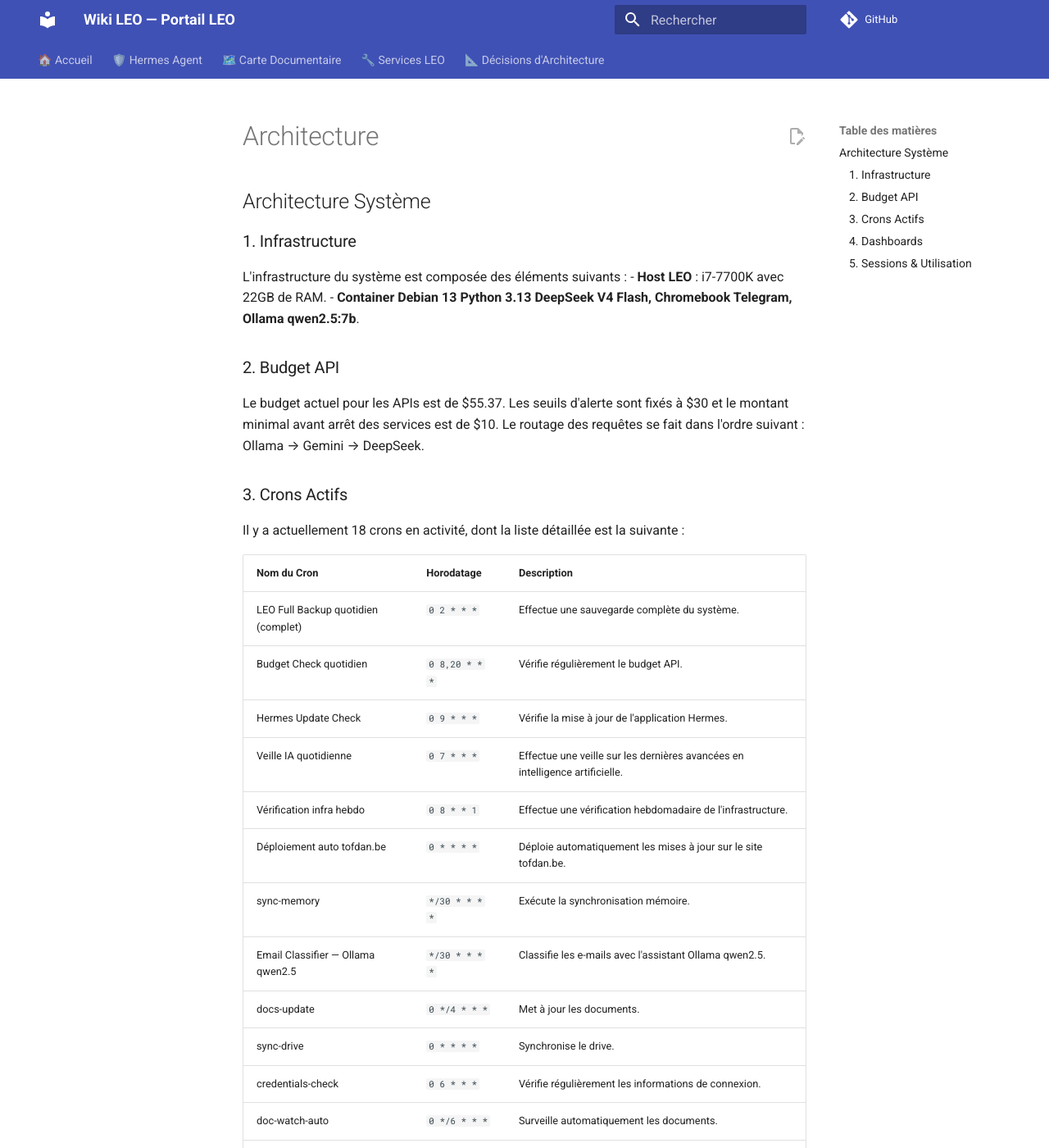
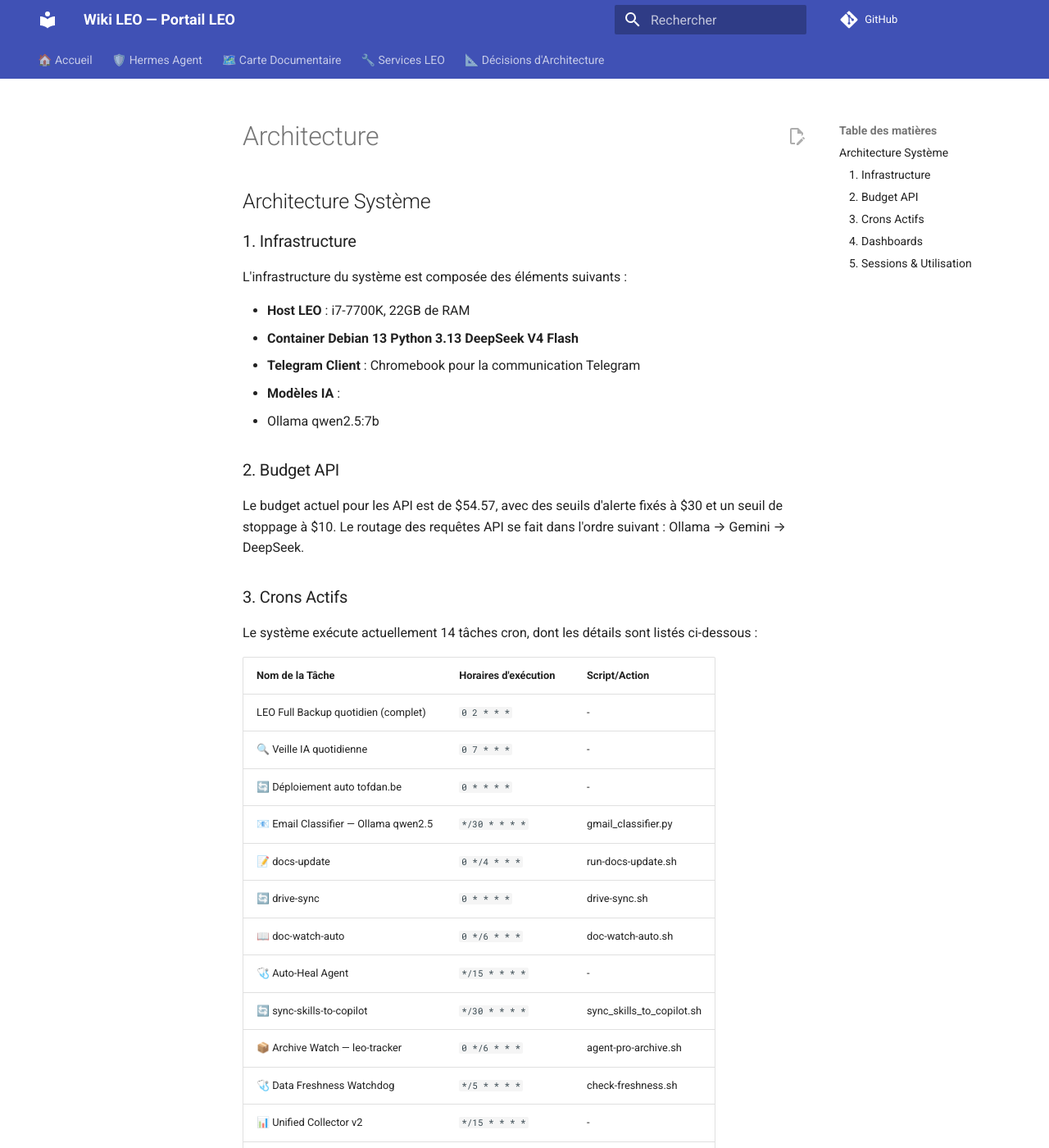
Before and after one commit to christophedanhier-hash/hermes-wiki, an MkDocs documentation site: the page built from docs/hermes/architecture.md, in a window 1280 px wide and 1400 px high. Shown: the whole window at 82% size. Built offline with MkDocs 1.6.1 and Material for MkDocs 9.7.7, drawn with Linux system fonts in a browser that asks for light colours; comment, search, counter and statistics services are not loaded; some of the changed text lies outside the part shown.

Commit message:
docs: mise à jour hebdomadaire du 01/07/2026

```diff
--- a/docs/hermes/architecture.md
+++ b/docs/hermes/architecture.md
@@ -2,50 +2,53 @@
 
 ### 1. Infrastructure
 L'infrastructure du système est composée des éléments suivants :
-- **Host LEO** : i7-7700K avec 22GB de RAM.
-- **Container Debian 13 Python 3.13 DeepSeek V4 Flash, Chromebook Telegram, Ollama qwen2.5:7b**.
+
+- **Host LEO** : i7-7700K, 22GB de RAM
+- **Container Debian 13 Python 3.13 DeepSeek V4 Flash**
+- **Telegram Client** : Chromebook pour la communication Telegram
+- **Modèles IA** :
+  - Ollama qwen2.5:7b
 
 ### 2. Budget API
-Le budget actuel pour les APIs est de $55.37. Les seuils d'alerte sont fixés à $30 et le montant minimal avant arrêt des services est de $10. Le routage des requêtes se fait dans l'ordre suivant : Ollama → Gemini → DeepSeek.
+Le budget actuel pour les API est de $54.57, avec des seuils d'alerte fixés à $30 et un seuil de stoppage à $10. Le routage des requêtes API se fait dans l'ordre suivant : Ollama → Gemini → DeepSeek.
 
 ### 3. Crons Actifs
-Il y a actuellement 18 crons en activité, dont la liste détaillée est la suivante :
+Le système exécute actuellement 14 tâches cron, dont les détails sont listés ci-dessous :
 
-| **Nom du Cron** | **Horodatage** | **Description** |
-| --- | --- | --- |
-| LEO Full Backup quotidien (complet) | `0 2 * * *` | Effectue une sauvegarde complète du système. |
-| Budget Check quotidien | `0 8,20 * * *` | Vérifie régulièrement le budget API. |
-| Hermes Update Check | `0 9 * * *` | Vérifie la mise à jour de l'application Hermes. |
-| Veille IA quotidienne | `0 7 * * *` | Effectue une veille sur les dernières avancées en intelligence artificielle. |
-| Vérification infra hebdo | `0 8 * * 1` | Effectue une vérification hebdomadaire de l'infrastructure. |
-| Déploiement auto tofdan.be | `0 * * * *` | Déploie automatiquement les mises à jour sur le site tofdan.be. |
-| sync-memory | `*/30 * * * *` | Exécute la synchronisation mémoire. |
-| Email Classifier — Ollama qwen2.5 | `*/30 * * * *` | Classifie les e-mails avec l'assistant Ollama qwen2.5. |
-| docs-update | `0 */4 * * *` | Met à jour les documents. |
-| sync-drive | `0 * * * *` | Synchronise le drive. |
-| credentials-check | `0 6 * * *` | Vérifie régulièrement les informations de connexion. |
-| doc-watch-auto | `0 */6 * * *` | Surveille automatiquement les documents. |
-| Auto-Heal Agent | `*/15 * * * *` | Effectue un auto-réparation des agents. |
-| sync-skills-to-copilot | `*/30 * * * *` | Synchronise les compétences vers Copilot. |
-| Archive Watch — leo-tracker | `0 */6 * * *` | Surveille l'archive de la traque. |
-| Data Freshness Watchdog | `*/5 * * * *` | Vérifie la fraîcheur des données. |
-| Unified Collector v2 | `*/15 * * * *` | Collecte les données unifiées.
+| **Nom de la Tâche** | **Horaires d'exécution** | **Script/Action** |
+|---------------------|-------------------------|------------------|
+| LEO Full Backup quotidien (complet) | `0 2 * * *` | - |
+| 🔍 Veille IA quotidienne | `0 7 * * *` | - |
+| 🔄 Déploiement auto tofdan.be | `0 * * * *` | - |
+| 📧 Email Classifier — Ollama qwen2.5 | `*/30 * * * *` | gmail_classifier.py |
+| 📝 docs-update | `0 */4 * * *` | run-docs-update.sh |
+| 🔄 drive-sync | `0 * * * *` | drive-sync.sh |
+| 📖 doc-watch-auto | `0 */6 * * *` | doc-watch-auto.sh |
+| 🩺 Auto-Heal Agent | `*/15 * * * *` | - |
+| 🔄 sync-skills-to-copilot | `*/30 * * * *` | sync_skills_to_copilot.sh |
+| 📦 Archive Watch — leo-tracker | `0 */6 * * *` | agent-pro-archive.sh |
+| 🩺 Data Freshness Watchdog | `*/5 * * * *` | check-freshness.sh |
+| 📊 Unified Collector v2 | `*/15 * * * *` | - |
+| 🚀 Deploy Unified Dashboard | `2,17,32,47 * * * *` | deploy-dashboard.sh |
+| 🏗️ GitHub Pages Build Monitor | `*/5 * * * *` | check-pages-builds.py |
 
 ### 4. Dashboards
-Les dashboards suivants sont disponibles pour surveiller l'activité du système :
-- **crons** : Monitore le statut et la fréquence des crons.
-- **github** : Suivi des activités sur GitHub.
-- **machines** : Surveillance de l'état des machines.
-- **wiki** : Documentation et informations générales.
+Le système met en place plusieurs dashboards pour surveiller et optimiser les opérations :
+
+- **crons** : Moniteur des tâches cron
+- **github** : Suivi des builds de GitHub Pages
+- **machines** : Surveillance des machines hôtes
+- **wiki** : Page wiki MkDocs
 
 ### 5. Sessions & Utilisation
-Le système a enregistré les statistiques suivantes :
-- **Total sessions** : 153
-- **Total messages** : 6908
-- **Telegram sessions** : 6
+Le système enregistre les sessions et l'utilisation suivantes :
 
-La taille de la base de données est actuellement de 47.4 MB.
+- **Total sessions** : 191
+- **Total messages** : 8836
+- **Sessions Telegram** : 8
+
+La taille de la base de données est actuellement de 59.5 MB.
 
 ---
 
-Ce tableau offre une vue d'ensemble de l'architecture système, des ressources en cours d'utilisation et des mécanismes de maintenance automatisés.
+Ce document fournit une vue d'ensemble de l'architecture système, des ressources utilisées et des tâches en cours d'exécution.
```
Also changed, not shown: docs/hermes/changelog.md (+10 -10 lines).
